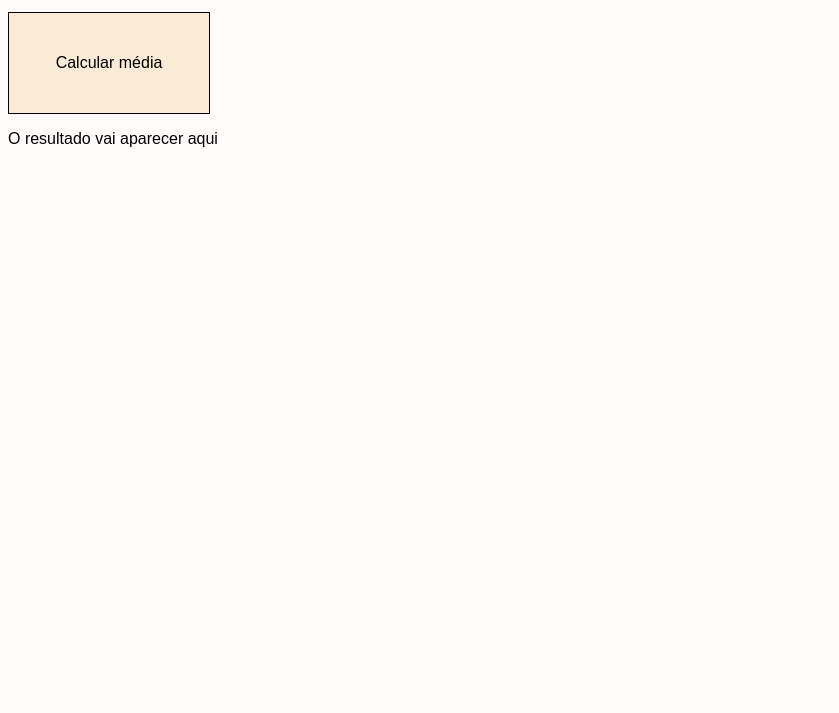
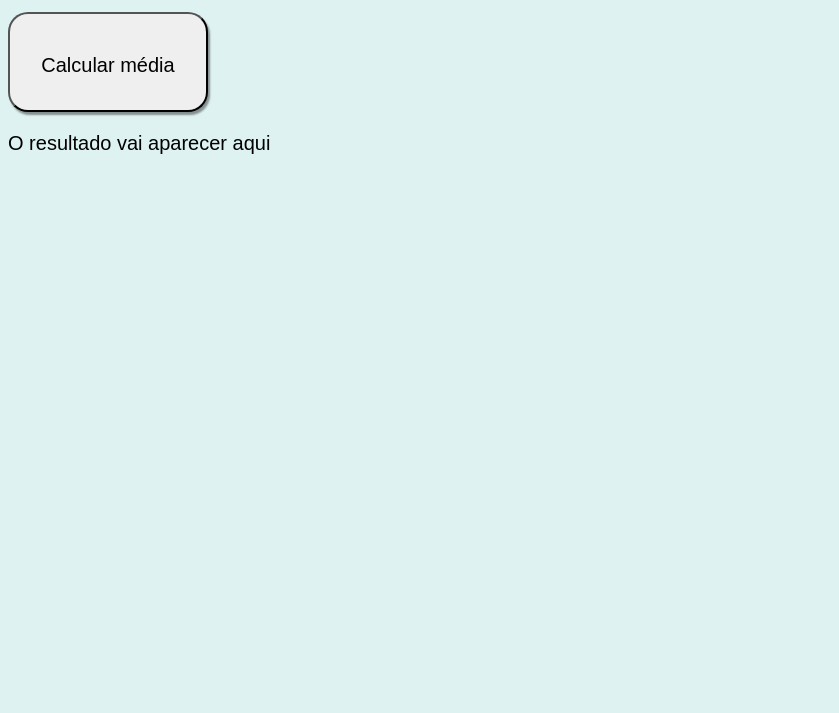
Before and after one commit to ericcostaa/JAVASCRIPT, a plain HTML site: page praticando/pratica05/index.html in a window 1280 px wide. Shown: the part 87-800 px from the top of the page, without its empty margins (0-839 px from the left). Drawn offline with Linux system fonts and the light colour scheme.

Commit message:
exercicio

```diff
--- a/praticando/pratica05/index.html
+++ b/praticando/pratica05/index.html
@@ -9,13 +9,17 @@
 </head>
 <body>
     <h1>Média do aluno</h1>
+<button id="caixa" onclick="calcular()">
+    Calcular média</button>
 
-    <div id="caixa" onclick="calcular()">
-        Calcular média
-    </div>
+
 
     <div id="res">
-        <p>O resultado vai aparecer aqui</p>
+        <p id="p0">O resultado vai aparecer aqui</p>
+
+      <p id="p1"></p>
+      <p id="p2"></p>
+      <p id="p3"></p>
 
     </div>
 
--- a/praticando/pratica05/script.js
+++ b/praticando/pratica05/script.js
@@ -6,13 +6,23 @@ function calcular (){
       var resul = (nota1 + nota2) / 2
       var media = 5
 
+
       var res = document.querySelector('#res')
 
 
 
+    p0.innerHTML = `Calculando a media final de <strong>${nome}</strong>`
+    p1.innerHTML =`As notas obtidas foram <strong>${nota1}</strong> e <strong>${nota2}</strong>`
+    p2.innerHTML = `A média final será <strong>${resul}</strong>`
 
-    res.innerHTML = `Calculando a média final de ${nome} `
-    p1.innerHTML = `As notas obtidas foram ${nota1} e ${nota2}`
+    if ( resul < media) {
+      p3.innerHTML = 'A mensagem que temos é: <strong style= "color: red;"> Estude um, pouco mais!</strong>'
+    }
+
+    else {
+      p3.innerHTML = 'A mensagem que temos é: <strong style = "color:green;"> Meus parabéns!</strong>'
+    }
+
 
 
 }
--- a/praticando/pratica05/style.css
+++ b/praticando/pratica05/style.css
@@ -2,7 +2,8 @@
 
 body {
     font-family: Arial, Helvetica, sans-serif;
-    background-color: rgba(255, 247, 247, 0.377);
+    background-color: rgba(216, 241, 239, 0.87);
+    font-size: 15pt;
 }
 
 H1 {
@@ -15,13 +16,16 @@ H1 {
 
 }
 
-div#caixa {
-    background-color: antiquewhite;
-    border: black, solid, 1px;
+button#caixa {
+
+
     height: 100px;
     width: 200px;
     line-height: 100px;
     text-align: center;
+    border-radius: 20px;
+    box-shadow: 2px 3px 2px rgba(0, 0, 0, 0.404);
+    font-size: 20px;
 
 }
 
```
